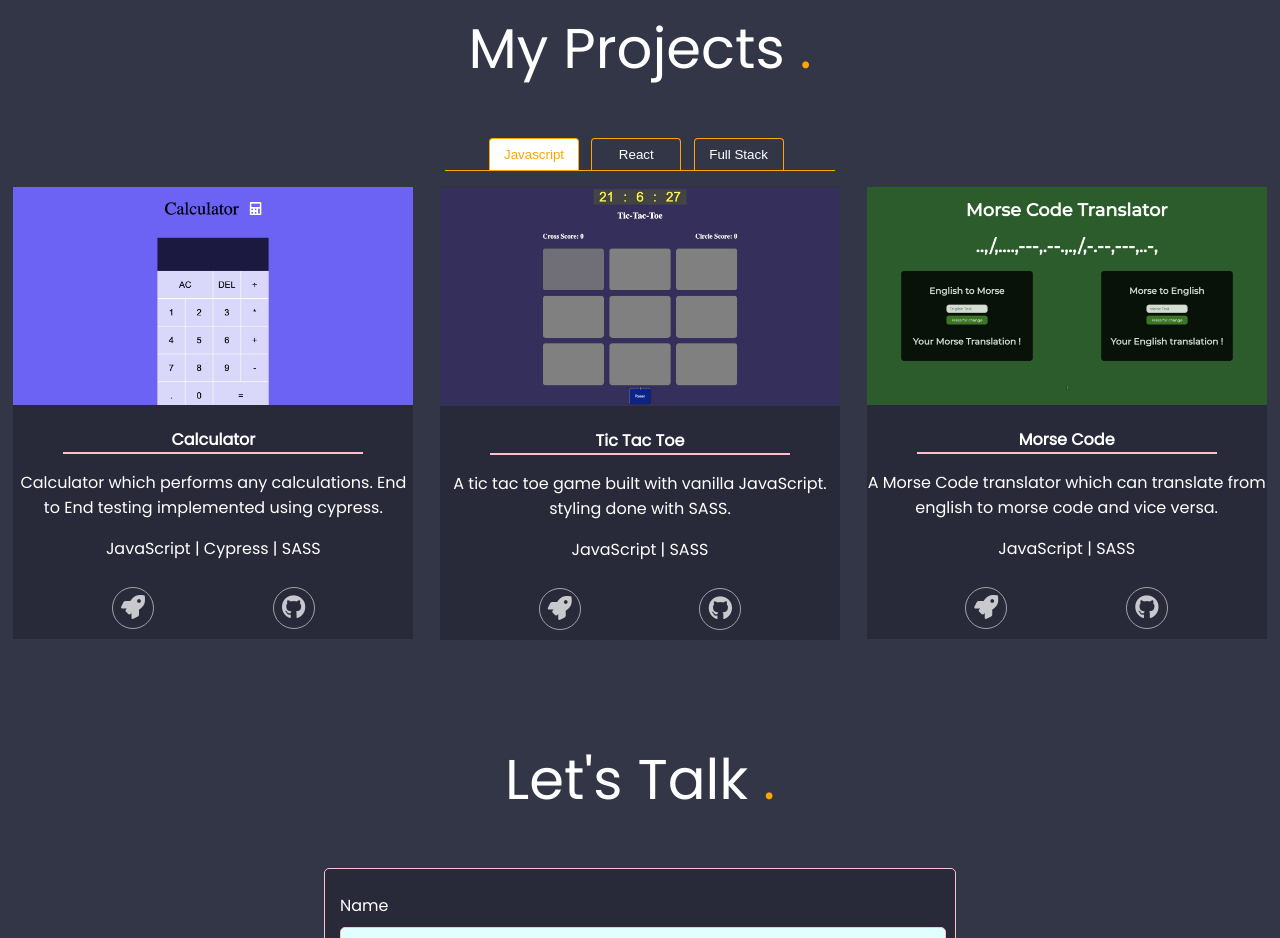
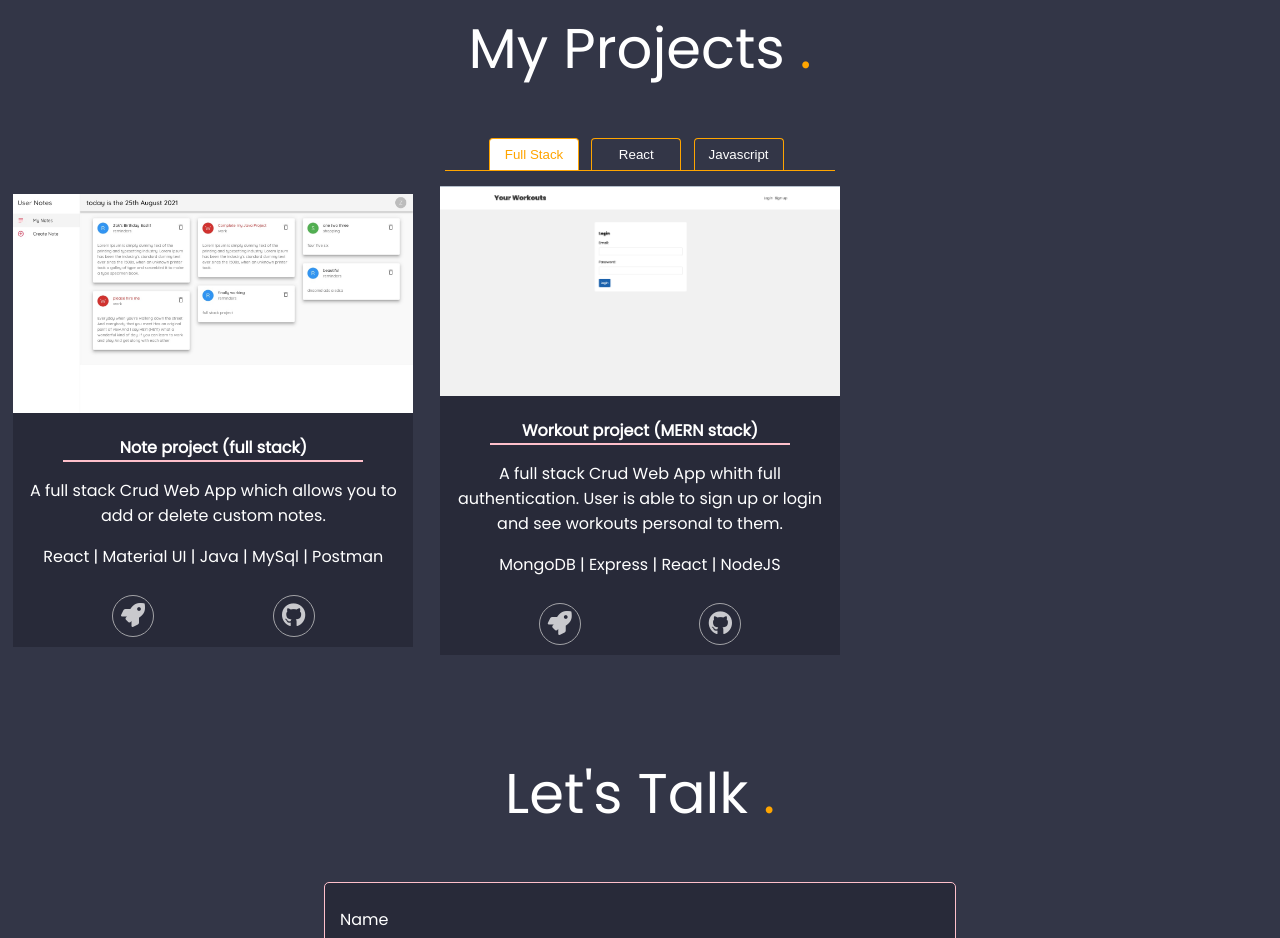
Before and after one commit to Zak-aden1/my-portfolio, a plain HTML site: page index.html in a window 1280 px wide. Shown: the part 2420-3358 px from the top of the page. Drawn offline with nearby package versions, Linux system fonts and the light colour scheme.

Commit message:
add project to portfolio

```diff
--- a/index.html
+++ b/index.html
@@ -82,11 +82,10 @@
                             <div id="corner_tr" class="corner"></div>
                             <h3><strong>Hey, I'm Zak!</strong></h3>
                             <p>I am a software developer with a passion for problem solving and intuitive software. </p>
-                            <p>Currently specialised in react, node
-                            </p>
+                            <p>Currently specialised in react, node </p>
                             <p>I am currently on the lookout for a challenging and rewarding full-stack role.</p>
 
-                            <a target="_blank" href="https://drive.google.com/file/d/1JZjVZZnUMrcmz4wEYmnMH_aOL3Fhj0xP/view">
+                            <a target="_blank" href="https://drive.google.com/file/d/16HhzAODvIDGO0jzTQYE3kIucjMdW7HIv/view?usp=sharing">
                                 <button>CV</button>
                             </a>
                             <div id="corner_bl" class="corner"></div>
@@ -165,21 +164,21 @@
         <div class="projects_buttons">
                 <ul>
                     <li>
-                        <button class="tab active" data-content=".projectJavascript">Javascript</button>
-                    <!-- data-content="" >>> relates to event.currentTarget.dataset in JS -->
+                        <button class="tab active" data-content=".projectFullStack">Full Stack</button>
                     </li>
                     <li>
                         <button class="tab" data-content=".projectReact">React</button>
                     </li>
                     <li>
-                        <button class="tab" data-content=".projectFullStack">Full Stack</button>
+                        <button class="tab" data-content=".projectJavascript">Javascript</button>
+                    <!-- data-content="" >>> relates to event.currentTarget.dataset in JS -->
                     </li>
             </ul>
         </div>
 
         <div class="project_container ">
 
-        <div class="project_one projectJavascript  show animate_animated">
+        <div class="project_one projectJavascript animate_animated">
                     <div class="img">
                         <img src="./images/calculator.jpg" alt="">
                     </div>
@@ -193,7 +192,7 @@
                         </div>
                     </div>
         </div>
-        <div class="project_one projectJavascript show animate_animated">
+        <div class="project_one projectJavascript animate_animated">
                     <div class="img">
                         <img src="./images/tic-tac-toe.jpg" alt="">
                     </div>
@@ -208,7 +207,7 @@
                     </div>
         </div>
 
-        <div class="project_one projectJavascript show animate_animated">
+        <div class="project_one projectJavascript animate_animated">
                     <div class="img">
                         <img src="./images/morse-code.jpg" alt="">
                     </div>
@@ -268,7 +267,7 @@
                     </div>
         </div>
 
-        <div class="project_one projectFullStack animate_animated">
+        <div class="project_one projectFullStack show animate_animated">
                     <div class="img">
                         <img src="./images/note.jpg" alt="">
                     </div>
@@ -281,6 +280,21 @@
                             <a target="_blank" href="https://github.com/Zak-aden1/note-project"><i class="fab fa-github"></i></a>
                         </div>
                     </div>
+        </div>
+
+        <div class="project_one projectFullStack show animate_animated">
+            <div class="img">
+                <img src="./images/mern-workout.png" alt="">
+            </div>
+            <div>
+                <h4>Workout project (MERN stack)</h4>
+                <p>A full stack Crud Web App whith full authentication. User is able to sign up or login and see workouts personal to them.</p>
+                <p>MongoDB | Express | React | NodeJS</p>
+                <div class="project_icons">
+                    <a target="_blank" href="https://your-workouts.netlify.app"><i class="fas fa-rocket"></i></a>
+                    <a target="_blank" href="https://github.com/Zak-aden1/mern-workout"><i class="fab fa-github"></i></a>
+                </div>
+            </div>
         </div>
 
         </div>
```
Also changed, not shown: images/mern-workout.png (added).
